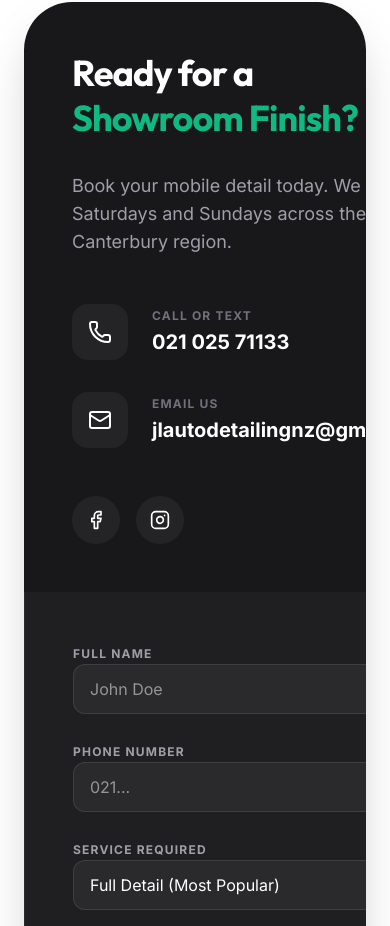
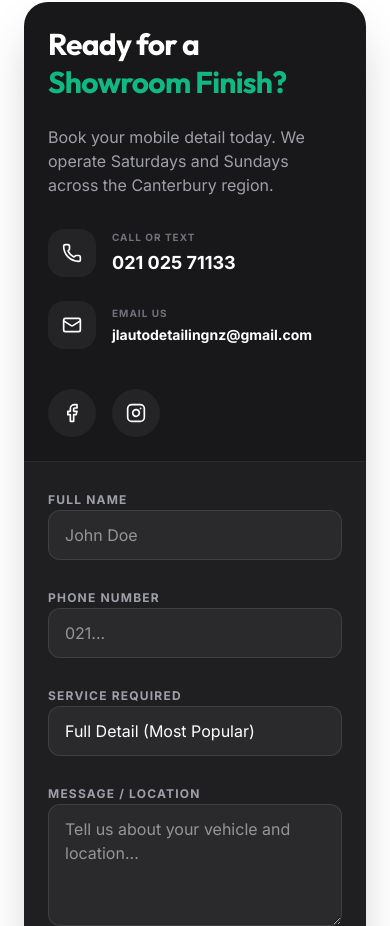
Before and after one commit to anu-ahuja-88/JL-Detailing, a React (Vite) app: page / in a window 390 px wide. Shown: the part 10496-11422 px from the top of the page. Built offline with nearby package versions, Linux system fonts and the light colour scheme.

Commit message:
feat: Refine contact section responsiveness
Adjusted padding, font sizes, and border-radius for the contact section to improve responsiveness on smaller screens.

```diff
--- a/src/App.tsx
+++ b/src/App.tsx
@@ -546,30 +546,30 @@ export default function App() {
       {/* Contact Section */}
       <section id="contact" className="py-24 bg-white">
         <div className="section-container">
-          <div className="bg-zinc-900 rounded-[3rem] overflow-hidden shadow-2xl">
+          <div className="bg-zinc-900 rounded-3xl lg:rounded-[3rem] overflow-hidden shadow-2xl">
             <div className="grid lg:grid-cols-2">
-              <div className="p-12 lg:p-20 text-white">
-                <h2 className="text-4xl lg:text-6xl font-bold mb-8 leading-tight">Ready for a <br /><span className="text-accent">Showroom Finish?</span></h2>
-                <p className="text-zinc-400 mb-12 text-lg">Book your mobile detail today. We operate Saturdays and Sundays across the Canterbury region.</p>
+              <div className="p-6 lg:p-20 text-white">
+                <h2 className="text-3xl lg:text-6xl font-bold mb-6 lg:mb-8 leading-tight">Ready for a <br /><span className="text-accent">Showroom Finish?</span></h2>
+                <p className="text-zinc-400 mb-8 lg:mb-12 text-base lg:text-lg">Book your mobile detail today. We operate Saturdays and Sundays across the Canterbury region.</p>
 
-                <div className="space-y-8">
-                  <a href="tel:02102571133" className="flex items-center gap-6 group">
-                    <div className="w-14 h-14 bg-white/5 rounded-2xl flex items-center justify-center group-hover:bg-accent transition-colors">
-                      <Phone className="w-6 h-6" />
+                <div className="space-y-6 lg:space-y-8">
+                  <a href="tel:02102571133" className="flex items-center gap-4 lg:gap-6 group">
+                    <div className="w-12 h-12 lg:w-14 lg:h-14 bg-white/5 rounded-2xl flex items-center justify-center group-hover:bg-accent transition-colors">
+                      <Phone className="w-5 h-5 lg:w-6 lg:h-6" />
                     </div>
                     <div>
-                      <div className="text-xs text-zinc-500 uppercase font-bold tracking-widest mb-1">Call or Text</div>
-                      <div className="text-xl font-bold">021 025 71133</div>
+                      <div className="text-[10px] lg:text-xs text-zinc-500 uppercase font-bold tracking-widest mb-1">Call or Text</div>
+                      <div className="text-lg lg:text-xl font-bold">021 025 71133</div>
                     </div>
                   </a>
 
-                  <a href="mailto:jlautodetailingnz@gmail.com" className="flex items-center gap-6 group">
-                    <div className="w-14 h-14 bg-white/5 rounded-2xl flex items-center justify-center group-hover:bg-accent transition-colors">
-                      <Mail className="w-6 h-6" />
+                  <a href="mailto:jlautodetailingnz@gmail.com" className="flex items-center gap-4 lg:gap-6 group">
+                    <div className="w-12 h-12 lg:w-14 lg:h-14 bg-white/5 rounded-2xl flex items-center justify-center group-hover:bg-accent transition-colors">
+                      <Mail className="w-5 h-5 lg:w-6 lg:h-6" />
                     </div>
                     <div>
-                      <div className="text-xs text-zinc-500 uppercase font-bold tracking-widest mb-1">Email Us</div>
-                      <div className="text-xl font-bold">jlautodetailingnz@gmail.com</div>
+                      <div className="text-[10px] lg:text-xs text-zinc-500 uppercase font-bold tracking-widest mb-1">Email Us</div>
+                      <div className="text-lg lg:text-xl font-bold text-sm sm:text-lg lg:text-xl break-all sm:break-normal">jlautodetailingnz@gmail.com</div>
                     </div>
                   </a>
 
@@ -584,7 +584,7 @@ export default function App() {
                 </div>
               </div>
 
-              <div className="bg-zinc-800/50 p-12 lg:p-20 border-l border-white/5">
+              <div className="bg-zinc-800/50 p-6 lg:p-20 border-t lg:border-t-0 lg:border-l border-white/5">
                 <form className="space-y-6" onSubmit={(e) => e.preventDefault()}>
                   <div className="grid sm:grid-cols-2 gap-6">
                     <div className="space-y-2">
```
